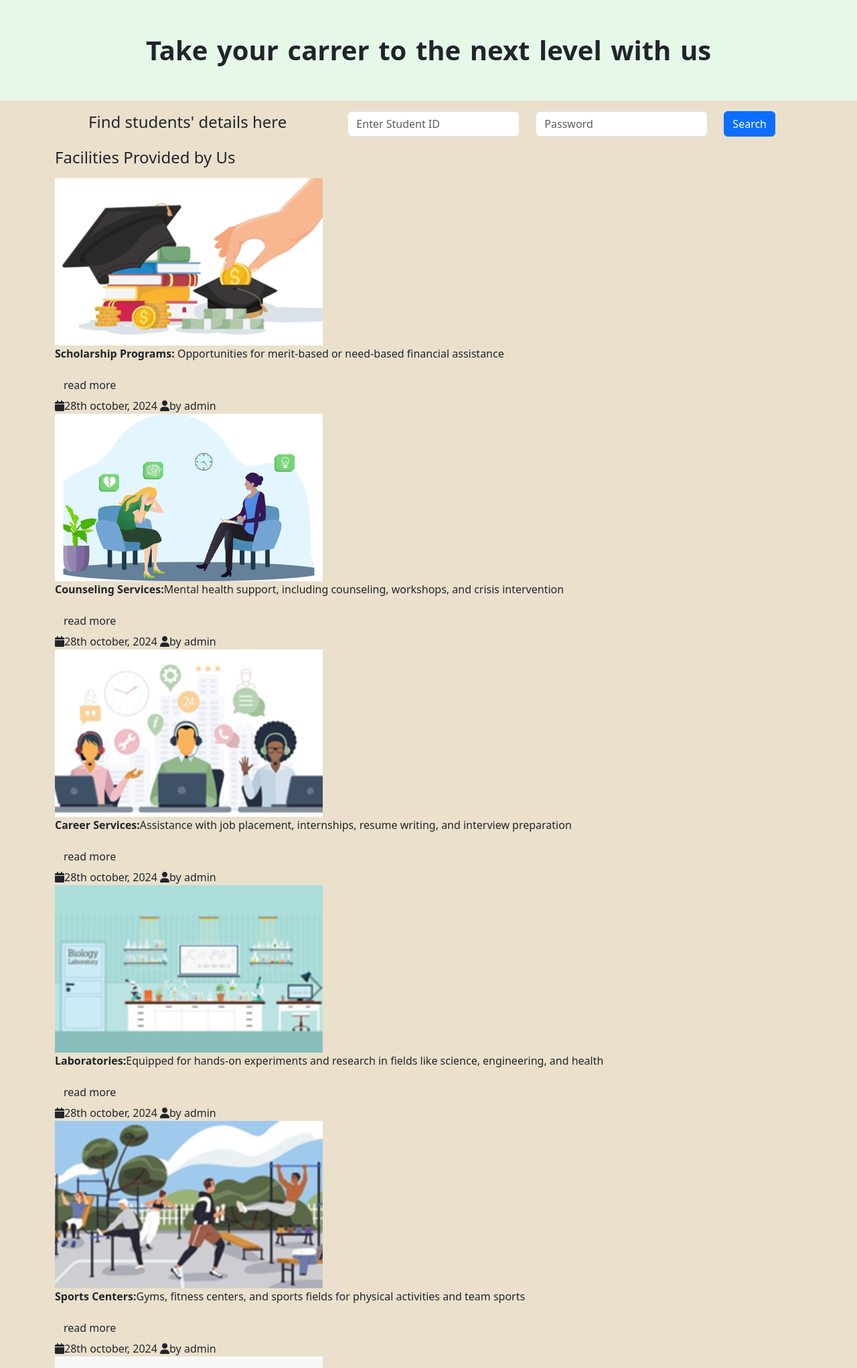
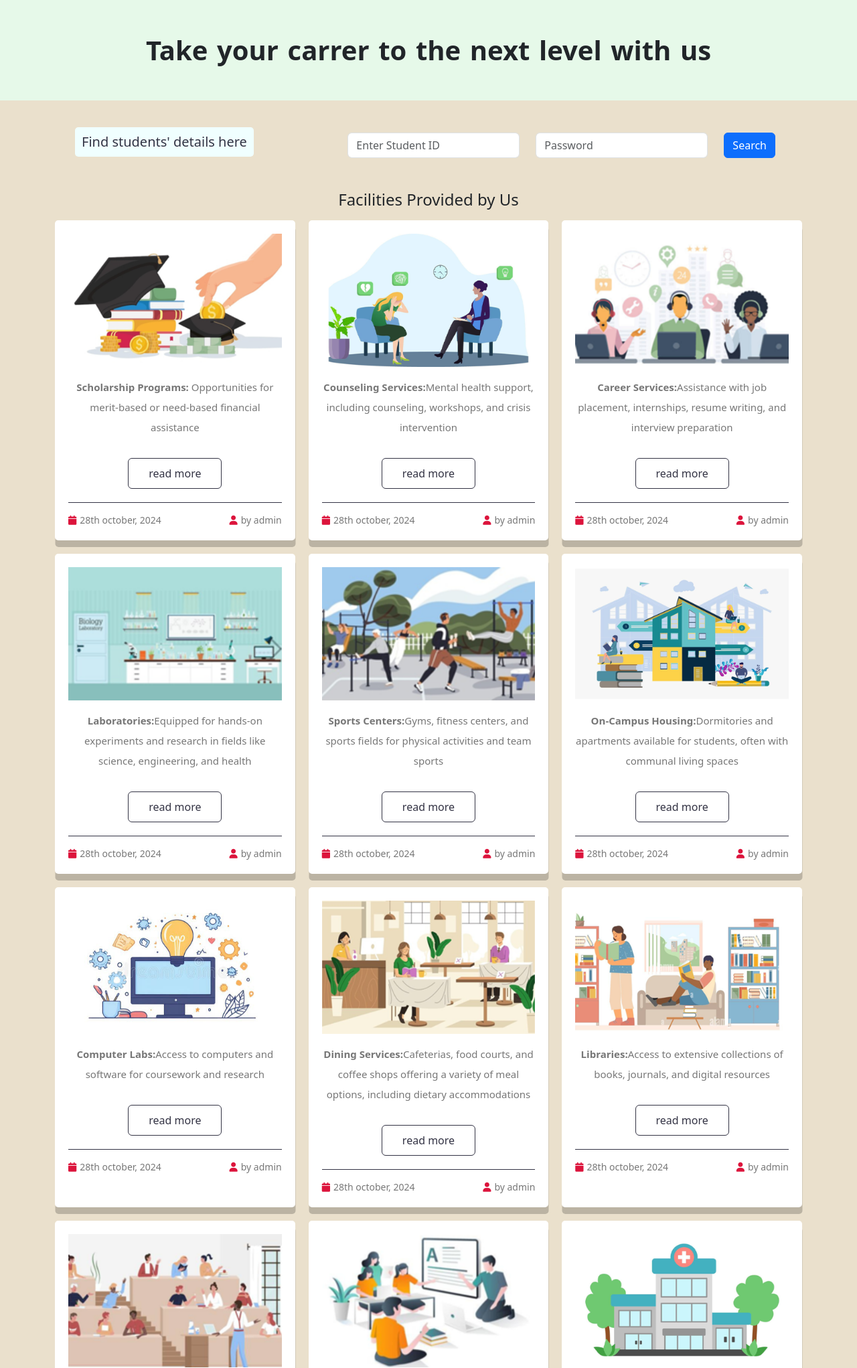
Before and after one commit to sandeepal513/WEB-LMS, a PHP site: page /view.html in a window 1280 px wide. Shown: the top 2043 px of the page at 67% size. Run offline with PHP 8.4, Linux system fonts and the light colour scheme.

Commit message:
view.css file updated.

```diff
--- a/css/view.css
+++ b/css/view.css
@@ -10,27 +10,30 @@ body{
     background-color:#eae0cc;
 }
 
-.container-fluid{
+.container{
     width: 100%;
     text-align: center;
 }
 
-.container-fluid .heading{
+.container .heading{
     font-size: 40px;
     color: #334;
 }
 
-.container-fluid .box-container{
+.container .box-container{
     display: grid;
     grid-template-columns: repeat(auto-fit, minmax(350px, 1fr));
     gap: 20px;
 }
 
-.container-fluid .box-container .box{
+.container .box-container .box{
     background-color: #fff;
+    padding: 20px;
+    border-radius: 5px;
+    box-shadow: 0.5px 10px rgba(0, 0, 0, .2);
 }
 
-.container-fluid .box-container .box .image{
+.container .box-container .box .image{
     margin-bottom: 20px;
     overflow: hidden;
     width: 100%;
@@ -38,10 +41,54 @@ body{
     border-radius: 5px;
 }
 
-.container-fluid .box-container .box .image .img{
+.container .box-container .box .image .img{
     height: 100%;
-    width: 100%;
+    width: 80%;
     object-fit: cover;
+}
+
+.container .box-container .box:hover .image .img{
+    transform: scale(1.1);
+}
+
+.container .box-container .box .content p{
+    font-size: 15px;
+    color: #777;
+    line-height: 2;
+    padding: 15px 0;
+}
+
+.container .box-container .box .content .btn{
+    display: inline-block;
+    padding: 10px 30px;
+    border: 1px solid #334;
+    color: #334;
+    font-size: 16px;
+}
+
+.container .box-container .box .content .btn:hover{
+    background-color: crimson;
+    border-color: crimson;
+    color: #fff;
+}
+
+.container .box-container .box .content .icons{
+    display: flex;
+    align-items: center;
+    justify-content: space-between;
+    margin-top: 20px;
+    padding-top: 15px;
+    border-top: 1px solid #334;
+}
+
+.container .box-container .box .content .icons span{
+    font-size: 14px;
+    color: #777;
+}
+
+.container .box-container .box .content .icons span i{
+    color: crimson;
+    padding-right: 5px;
 }
 
 .mhead{
@@ -54,14 +101,36 @@ body{
 }
 
 .para1{
-    padding-left: 50px;
-    padding-top: 10px;
+    font-size: 20px;
+    background-color: #F0FFFF;
+    color: #334;
+    margin: 10px 0px 20px 30px;
+    padding-left: 40px;
+    padding: 10px;
+    border-radius: 5px;
 }
 
-.f1{
-    float: left;
+.h4{
+    margin-top: 30px;
 }
 
 .form-margin {
     margin-right: 40px;
 }
+
+#load-more{
+    margin-top: 20px;
+    display: inline-block;
+    padding: 10px 30px;
+    border: 1px solid #334;
+    color: #334;
+    font-size: 16px;
+    background-color: #fff;
+    cursor: pointer;
+}
+
+#load-more:hover{
+    background-color: crimson;
+    border-color: crimson;
+    color: #fff;
+}
```
